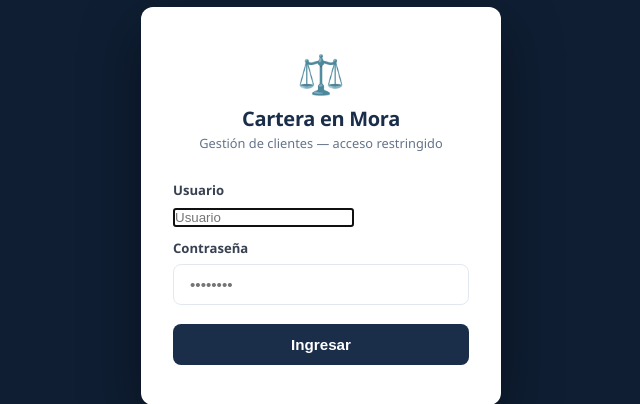
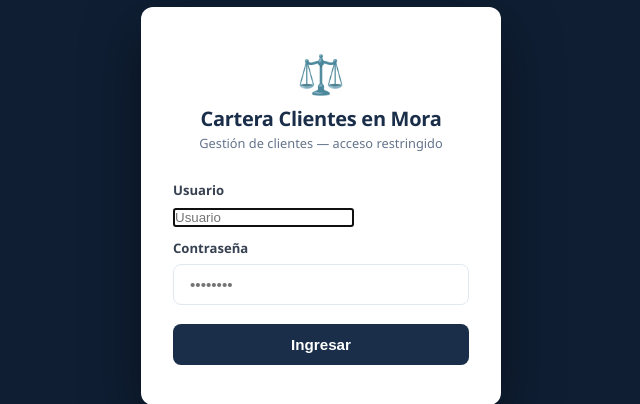
Before and after one commit to aimartinvega-code/cartera-mora, a Flask app: page /login in a window 1280 px wide. Shown: the part 194-598 px from the top of the page, without its empty margins (319-959 px from the left). Run offline with Flask 3, Linux system fonts and the light colour scheme.

Commit message:
renombrar a Cartera Clientes en Mora

```diff
--- a/templates/login.html
+++ b/templates/login.html
@@ -3,7 +3,7 @@
 <head>
 <meta charset="UTF-8">
 <meta name="viewport" content="width=device-width, initial-scale=1.0">
-<title>Cartera en Mora — Acceso</title>
+<title>Cartera Clientes en Mora — Acceso</title>
 <style>
   *, *::before, *::after { box-sizing: border-box; margin: 0; padding: 0; }
   body {
@@ -85,7 +85,7 @@
 <div class="card">
   <div class="logo">
     <span class="logo-icon">⚖️</span>
-    <h1>Cartera en Mora</h1>
+    <h1>Cartera Clientes en Mora</h1>
     <p>Gestión de clientes — acceso restringido</p>
   </div>
   <form method="POST">
```
